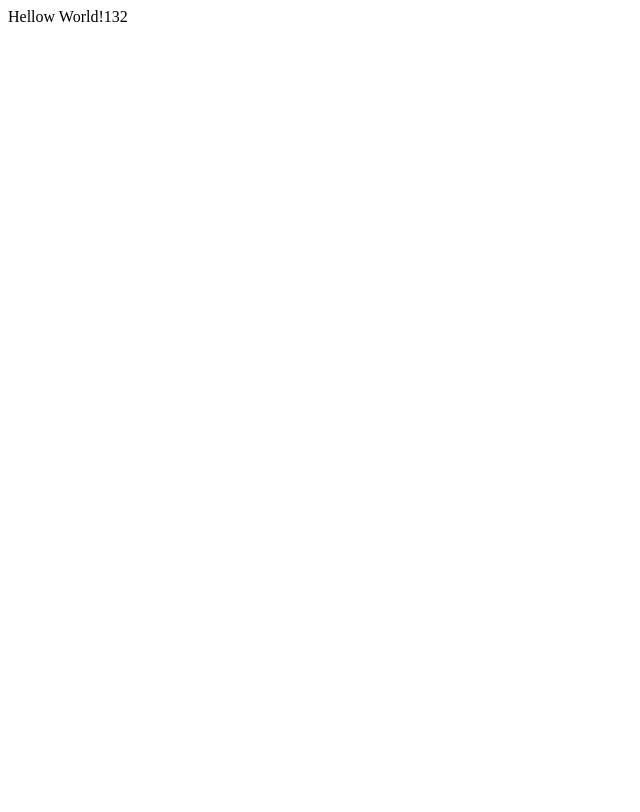
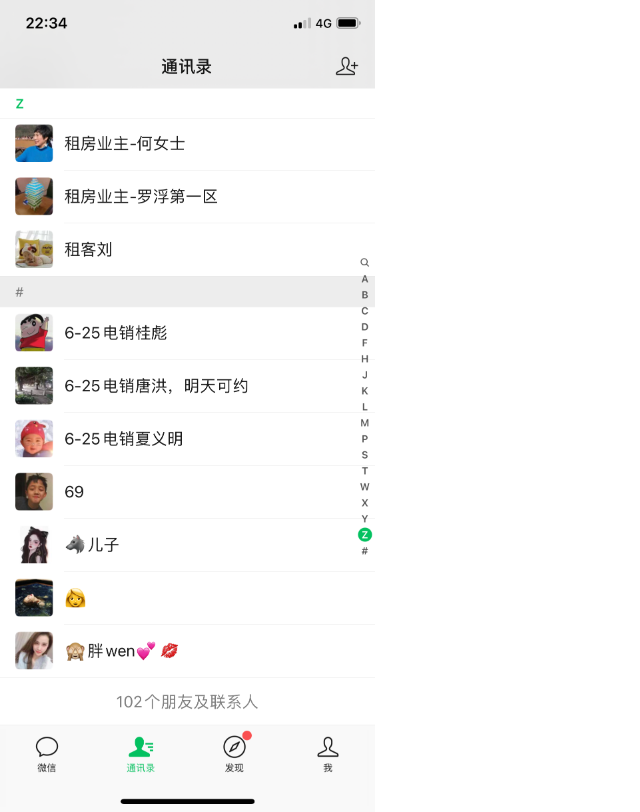
Before and after one commit to shengdanlaoren-chen/shengdanlaoren-chen.github.io, a plain HTML site: page index.html in a window 1280 px wide. Shown: the whole page, without its empty margins (0-640 px from the left). Drawn offline with Linux system fonts and the light colour scheme.

Commit message:
新增文武微信人数

```diff
--- a/index.html
+++ b/index.html
@@ -4,9 +4,22 @@
     <meta charset="UTF-8">
     <meta http-equiv="X-UA-Compatible" content="IE=edge">
     <meta name="viewport" content="width=device-width, initial-scale=1.0">
-    <title>Document</title>
+    <title>文武工作微信</title>
+    <style>
+        * {
+            margin: 0;
+            padding: 0;
+        }
+        div {
+            width: 375px;
+            height: 812px;
+            background-image: url(./bg.png);
+            background-size:375px 812px;
+        }
+    </style>
 </head>
 <body>
-    <div>Hellow World!132 </div>
+    <div>
+    </div>
 </body>
 </html>
```
Also changed, not shown: bg.png (added).
